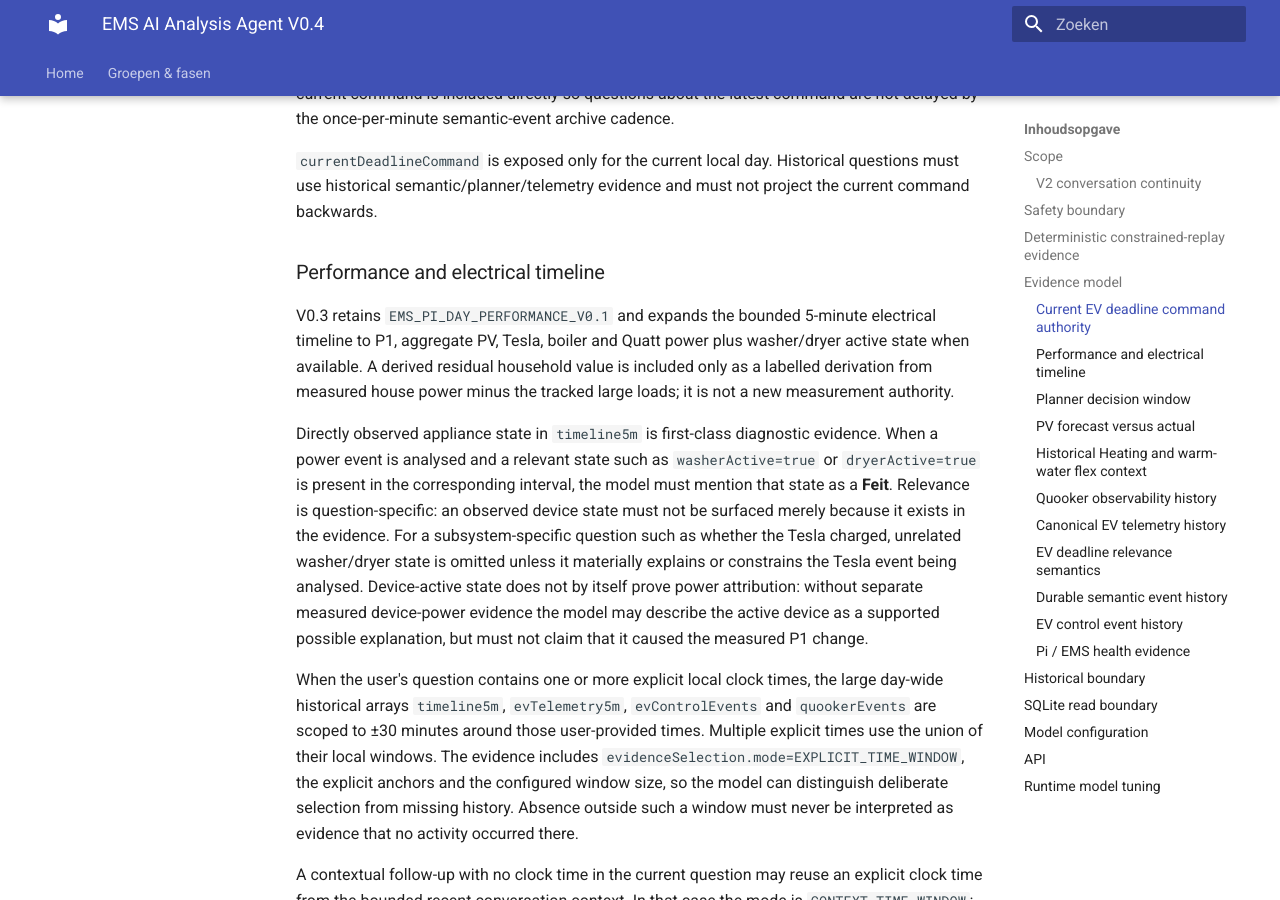
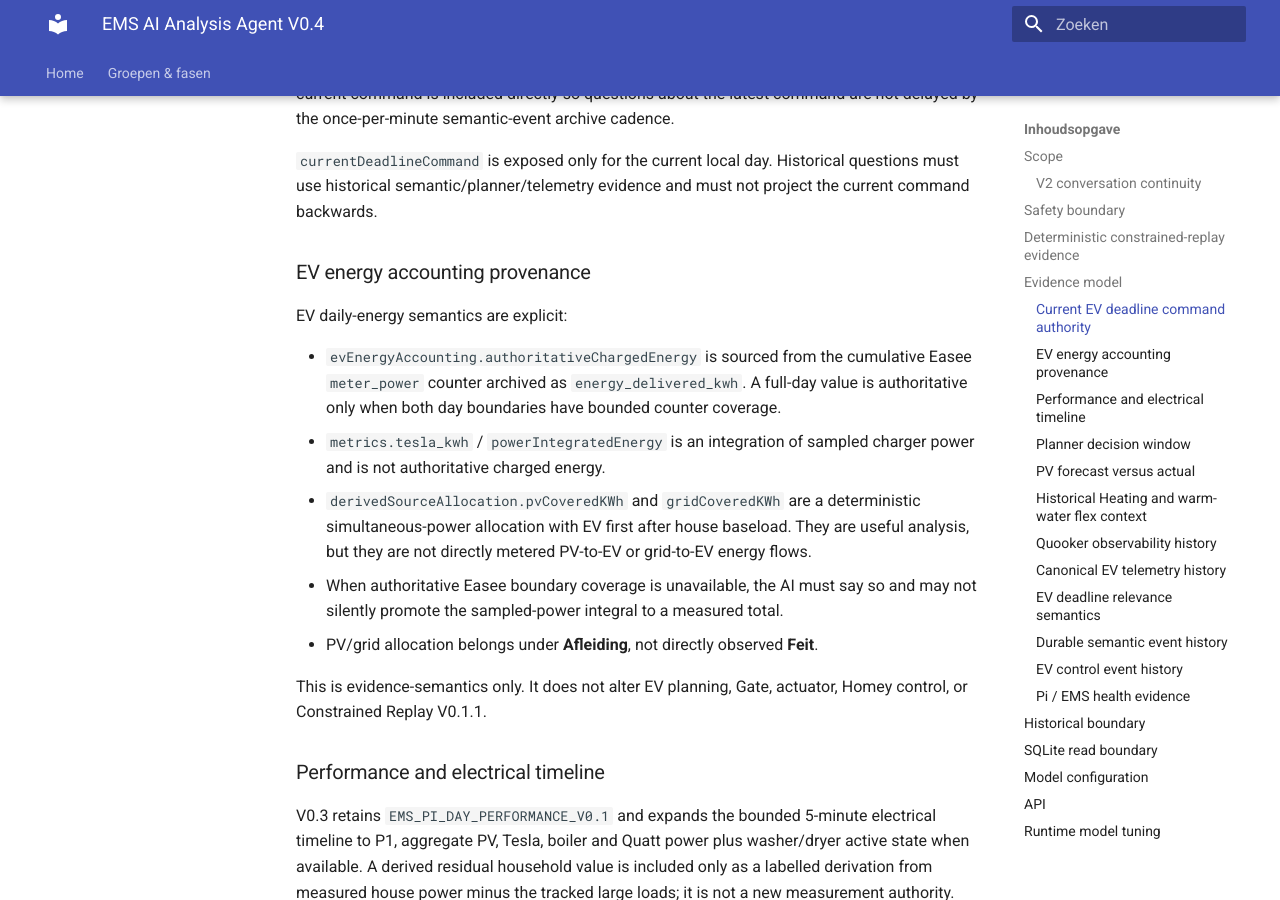
Before and after one commit to OnsKasteeltje/homey-energy-manual, an MkDocs documentation site: the page built from docs/architecture/ems-ai-analysis-agent.md, in a window 1280 px wide and 900 px high, scrolled down 4081 px. Built offline with MkDocs 1.6.1 and Material for MkDocs 9.7.7, drawn with Linux system fonts in a browser that asks for light colours.

Commit message:
docs(ai): define EV energy provenance semantics

```diff
--- a/docs/architecture/ems-ai-analysis-agent.md
+++ b/docs/architecture/ems-ai-analysis-agent.md
@@ -182,6 +182,28 @@ once-per-minute semantic-event archive cadence.
 `currentDeadlineCommand` is exposed only for the current local day. Historical
 questions must use historical semantic/planner/telemetry evidence and must not
 project the current command backwards.
+
+### EV energy accounting provenance
+
+EV daily-energy semantics are explicit:
+
+- `evEnergyAccounting.authoritativeChargedEnergy` is sourced from the
+  cumulative Easee `meter_power` counter archived as
+  `energy_delivered_kwh`. A full-day value is authoritative only when both
+  day boundaries have bounded counter coverage.
+- `metrics.tesla_kwh` / `powerIntegratedEnergy` is an integration of sampled
+  charger power and is not authoritative charged energy.
+- `derivedSourceAllocation.pvCoveredKWh` and `gridCoveredKWh` are a
+  deterministic simultaneous-power allocation with EV first after house
+  baseload. They are useful analysis, but they are not directly metered
+  PV-to-EV or grid-to-EV energy flows.
+- When authoritative Easee boundary coverage is unavailable, the AI must say so
+  and may not silently promote the sampled-power integral to a measured total.
+- PV/grid allocation belongs under **Afleiding**, not directly observed
+  **Feit**.
+
+This is evidence-semantics only. It does not alter EV planning, Gate, actuator,
+Homey control, or Constrained Replay V0.1.1.
 
 ### Performance and electrical timeline
 
```
